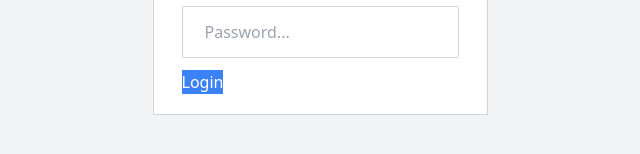
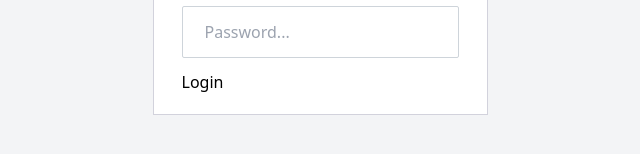
Before and after one commit to clementmarius/followedApplicationsInternship, a React (Vite) app in the folder front/frontFollowed/: page /login in a window 1280 px wide. Shown: the part 478-632 px from the top of the page, without its empty margins (320-960 px from the left). Built offline with nearby package versions, Linux system fonts and the light colour scheme.

Commit message:
start React

```diff
--- a/front/frontFollowed/src/pages/LoginPage.jsx
+++ b/front/frontFollowed/src/pages/LoginPage.jsx
@@ -81,7 +81,7 @@ const LoginForm = () => {
                 onChange={(e) => setPassword(e.target.value)}
               />
             </div>
-            <button className="bg-blue-500 text-white hover:bg-blue-600" type="submit">Login</button>
+            <button type="submit">Login</button>
           </form>
         </div>
       </div>
```
